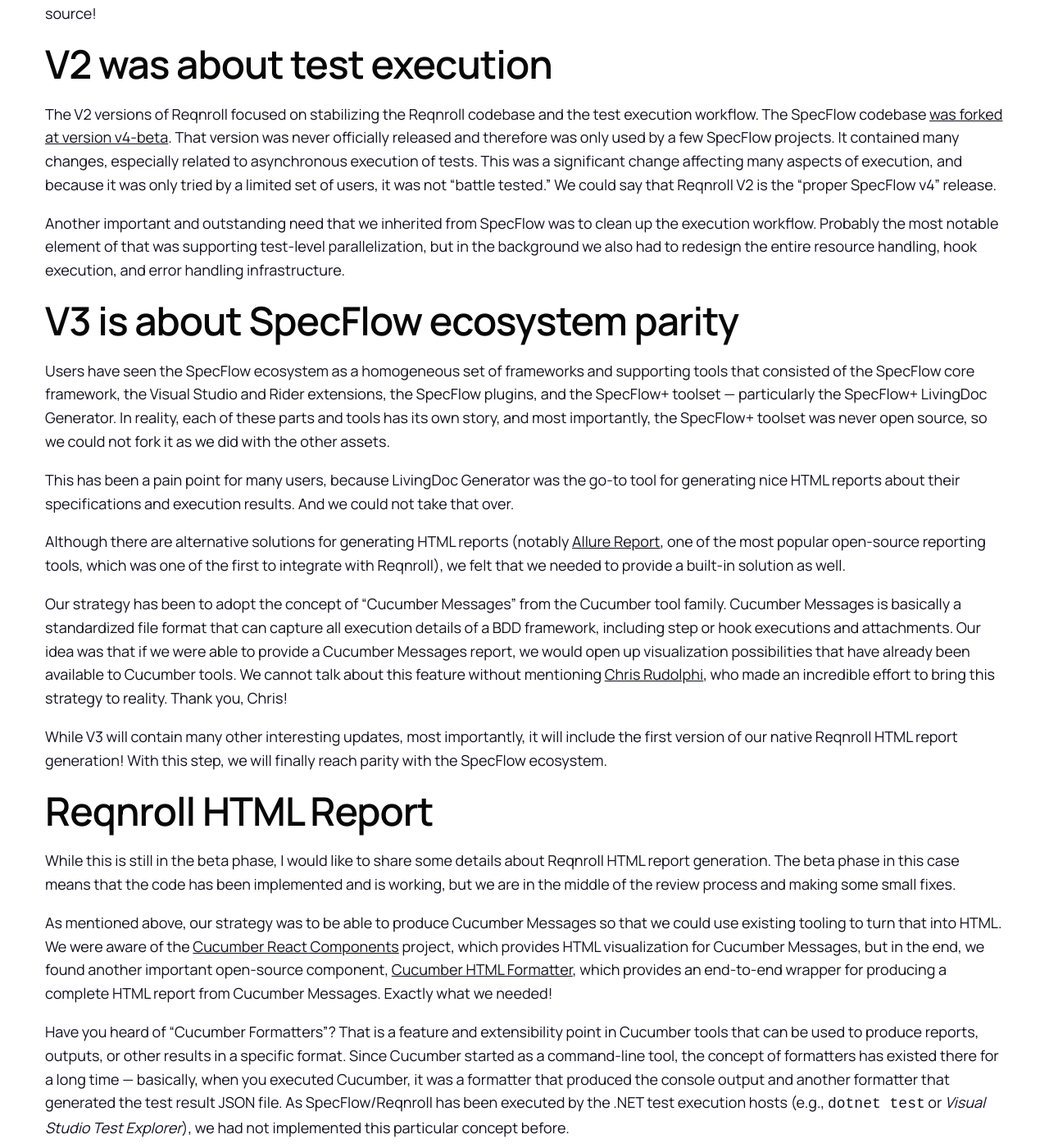
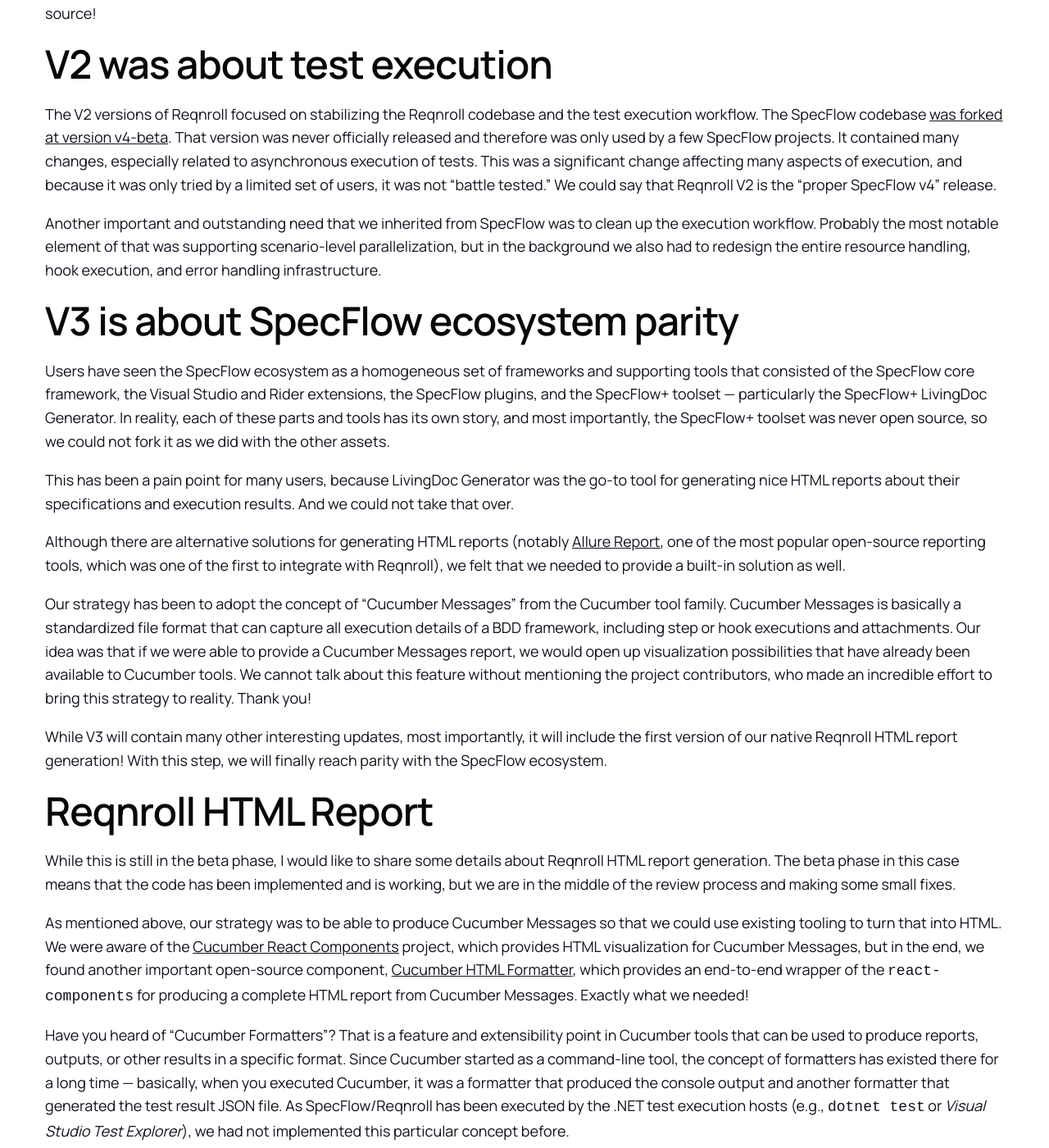
Before and after one commit to reqnroll/reqnroll.github.io, a Jekyll site: the page built from _posts/2025-06-09-roadmap-update-html-report.md, in a window 1280 px wide and 1400 px high, scrolled down 1376 px. Shown: the whole window at 82% size. Built offline with Jekyll 4.4.1, drawn with Linux system fonts in a browser that asks for light colours; comment, search, counter and statistics services are not loaded; some of the changed text lies outside the part shown.

Commit message:
text corrections based on feedback

```diff
--- a/_posts/2025-06-09-roadmap-update-html-report.md
+++ b/_posts/2025-06-09-roadmap-update-html-report.md
@@ -20,7 +20,7 @@
 
 The V2 versions of Reqnroll focused on stabilizing the Reqnroll codebase and the test execution workflow. The SpecFlow codebase [was forked at version v4-beta](2024-02-08-from-specflow-to-reqnroll-why-and-how.md). That version was never officially released and therefore was only used by a few SpecFlow projects. It contained many changes, especially related to asynchronous execution of tests. This was a significant change affecting many aspects of execution, and because it was only tried by a limited set of users, it was not "battle tested." We could say that Reqnroll V2 is the "proper SpecFlow v4" release.
 
-Another important and outstanding need that we inherited from SpecFlow was to clean up the execution workflow. Probably the most notable element of that was supporting test-level parallelization, but in the background we also had to redesign the entire resource handling, hook execution, and error handling infrastructure.
+Another important and outstanding need that we inherited from SpecFlow was to clean up the execution workflow. Probably the most notable element of that was supporting scenario-level parallelization, but in the background we also had to redesign the entire resource handling, hook execution, and error handling infrastructure.
 
 ## V3 is about SpecFlow ecosystem parity
 
@@ -30,7 +30,7 @@
 
 Although there are alternative solutions for generating HTML reports (notably [Allure Report](https://allurereport.org/), one of the most popular open-source reporting tools, which was one of the first to integrate with Reqnroll), we felt that we needed to provide a built-in solution as well.
 
-Our strategy has been to adopt the concept of "Cucumber Messages" from the Cucumber tool family. Cucumber Messages is basically a standardized file format that can capture all execution details of a BDD framework, including step or hook executions and attachments. Our idea was that if we were able to provide a Cucumber Messages report, we would open up visualization possibilities that have already been available to Cucumber tools. We cannot talk about this feature without mentioning [Chris Rudolphi](https://github.com/clrudolphi), who made an incredible effort to bring this strategy to reality. Thank you, Chris!
+Our strategy has been to adopt the concept of "Cucumber Messages" from the Cucumber tool family. Cucumber Messages is basically a standardized file format that can capture all execution details of a BDD framework, including step or hook executions and attachments. Our idea was that if we were able to provide a Cucumber Messages report, we would open up visualization possibilities that have already been available to Cucumber tools. We cannot talk about this feature without mentioning the project contributors, who made an incredible effort to bring this strategy to reality. Thank you!
 
 While V3 will contain many other interesting updates, most importantly, it will include the first version of our native Reqnroll HTML report generation! With this step, we will finally reach parity with the SpecFlow ecosystem.
 
@@ -38,7 +38,7 @@
 
 While this is still in the beta phase, I would like to share some details about Reqnroll HTML report generation. The beta phase in this case means that the code has been implemented and is working, but we are in the middle of the review process and making some small fixes.
 
-As mentioned above, our strategy was to be able to produce Cucumber Messages so that we could use existing tooling to turn that into HTML. We were aware of the [Cucumber React Components](https://github.com/cucumber/react-components) project, which provides HTML visualization for Cucumber Messages, but in the end, we found another important open-source component, [Cucumber HTML Formatter](https://github.com/cucumber/html-formatter/), which provides an end-to-end wrapper for producing a complete HTML report from Cucumber Messages. Exactly what we needed!
+As mentioned above, our strategy was to be able to produce Cucumber Messages so that we could use existing tooling to turn that into HTML. We were aware of the [Cucumber React Components](https://github.com/cucumber/react-components) project, which provides HTML visualization for Cucumber Messages, but in the end, we found another important open-source component, [Cucumber HTML Formatter](https://github.com/cucumber/html-formatter/), which provides an end-to-end wrapper of the `react-components` for producing a complete HTML report from Cucumber Messages. Exactly what we needed!
 
 Have you heard of "Cucumber Formatters"? That is a feature and extensibility point in Cucumber tools that can be used to produce reports, outputs, or other results in a specific format. Since Cucumber started as a command-line tool, the concept of formatters has existed there for a long time — basically, when you executed Cucumber, it was a formatter that produced the console output and another formatter that generated the test result JSON file. As SpecFlow/Reqnroll has been executed by the .NET test execution hosts (e.g., `dotnet test` or *Visual Studio Test Explorer*), we had not implemented this particular concept before.
 
```
Also changed, not shown: other parts of _posts/2025-06-09-roadmap-update-html-report.md (+1 -3 lines).
